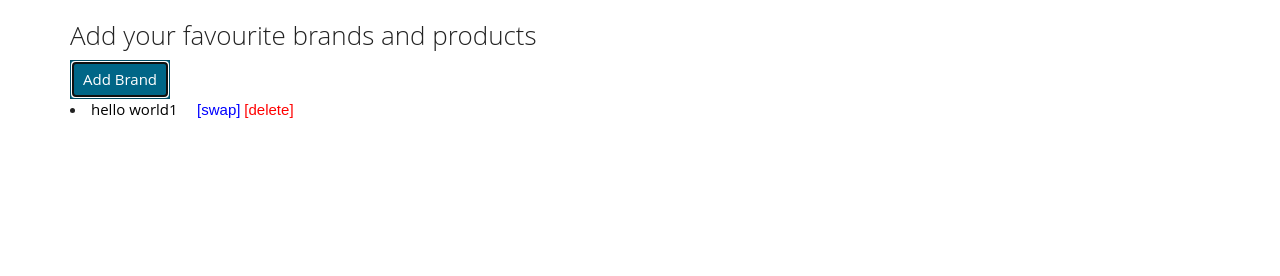
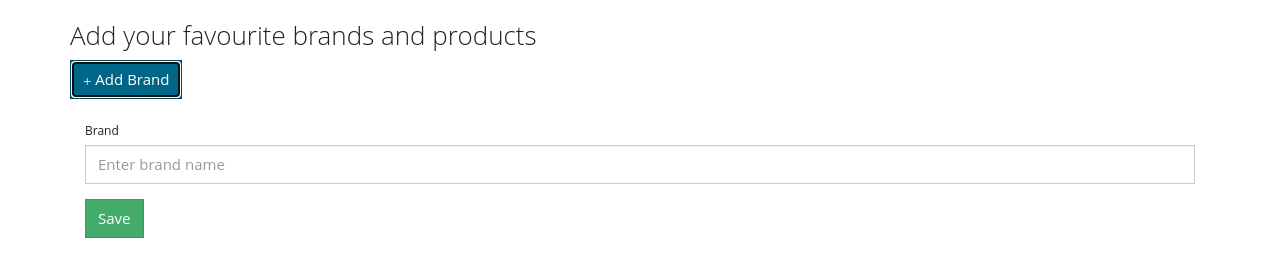
Before and after one commit to supratims/backbone-crud, a website with bundled scripts: page index.html in a window 1280 px wide. Both pictures are taken after a click on the button "Add Brand". Built offline with nearby package versions, Linux system fonts and the light colour scheme; files whose address does not match are found by name.

Commit message:
added functionality to add a top level model, eg brand

```diff
--- a/app/modules/view.js
+++ b/app/modules/view.js
@@ -1,68 +1,77 @@
 (function(){
 
-  // `Backbone.sync`: Overrides persistence storage with dummy function. This enables use of `Model.destroy()` without raising an error.
   Backbone.sync = function(method, model, success, error){
-    success();
+    //alert("deleted !");
+
   }
 
-  var Item = Backbone.Model.extend({
+  var Brand = Backbone.Model.extend({
     defaults: {
-      part1: 'hello',
-      part2: 'world'
+      id: '-1',
+      name: ''
     }
   });
 
-  var List = Backbone.Collection.extend({
-    model: Item
+  var Product = Backbone.Model.extend({
+    defaults: {
+      id: '-1',
+      brandId: '-1',
+      name: ''
+    }
   });
 
-  var ItemView = Backbone.View.extend({
-    tagName: 'li', // name of tag to be created
-    // `ItemView`s now respond to two clickable actions for each `Item`: swap and delete.
+  var BrandList = Backbone.Collection.extend({
+    model: Brand
+  });
+
+  var AddItemPaneView = Backbone.View.extend({
+	tagName: 'div',
+    render: function(){
+    	//consider using a mustache template ?
+    	$(this.el).attr('id', 'addBrandPane').addClass('col-xs-12').addClass('padding-top-20')
+			.append('<div class="form-group"><label class="control-label" for="brand">Brand</label><input type="text" id="brand" class="form-control" placeholder="Enter brand name"></div><button class="btn btn-success savebrandbtn">Save</button>')
+    	return this;
+    },
+    unrender: function(){
+      $(this.el).remove();
+    },
+  });
+
+  var BrandView = Backbone.View.extend({
+    tagName: 'div',
     events: {
-      'click span.swap':  'swap',
-      'click span.delete': 'remove'
+      'click button.btn.removeBrandBtn': 'remove'
     },
-    // `initialize()` now binds model change/removal to the corresponding handlers below.
     initialize: function(){
-      _.bindAll(this, 'render', 'unrender', 'swap', 'remove'); // every function that uses 'this' as the current object should be in here
+      _.bindAll(this, 'render', 'unrender', 'remove'); // every function that uses 'this' as the current object should be in here
 
       this.model.bind('change', this.render);
       this.model.bind('remove', this.unrender);
     },
-    // `render()` now includes two extra `span`s corresponding to the actions swap and delete.
     render: function(){
-      $(this.el).html('<span style="color:black;">'+this.model.get('part1')+' '+this.model.get('part2')+'</span> &nbsp; &nbsp; <span class="swap" style="font-family:sans-serif; color:blue; cursor:pointer;">[swap]</span> <span class="delete" style="cursor:pointer; color:red; font-family:sans-serif;">[delete]</span>');
-      return this; // for chainable calls, like .render().el
+      $(this.el).addClass('panel panel-default')
+      	.append('<div class="panel-heading">Brand #' + this.model.get('id') + ' <button class="pull-right btn btn-xs btn-danger removeBrandBtn">Delete</button> </div>')
+      	.append('<div class="panel-body"> ' + this.model.get('name') + '</div>');
+      return this;
     },
-    // `unrender()`: Makes Model remove itself from the DOM.
     unrender: function(){
       $(this.el).remove();
     },
-    // `swap()` will interchange an `Item`'s attributes. When the `.set()` model function is called, the event `change` will be triggered.
-    swap: function(){
-      var swapped = {
-        part1: this.model.get('part2'),
-        part2: this.model.get('part1')
-      };
-      this.model.set(swapped);
-    },
-    // `remove()`: We use the method `destroy()` to remove a model from its collection. Normally this would also delete the record from its persistent storage, but we have overridden that (see above).
     remove: function(){
       this.model.destroy();
     }
   });
 
-  // Because the new features (swap and delete) are intrinsic to each `Item`, there is no need to modify `ListView`.
-  var ListView = Backbone.View.extend({
-    el: $('#root'), // el attaches to an existing html dom
+  var BrandListView = Backbone.View.extend({
+    el: $('.root'),
     events: {
-      'click button#add': 'addItem'
+      'click button.addBrandBtn': 'showForm',
+      'click button.savebrandbtn': 'addItem',
     },
     initialize: function(){
-      _.bindAll(this, 'render', 'addItem', 'appendItem'); // every function that uses 'this' as the current object should be in here
+      _.bindAll(this, 'render', 'addItem', 'showForm', 'appendItem'); // every function in this view that uses 'this' as the current context should be init here
 
-      this.collection = new List();
+      this.collection = new BrandList();
       this.collection.bind('add', this.appendItem); // collection event binder
 
       this.counter = 0;
@@ -70,27 +79,43 @@
     },
     render: function(){
       var self = this;
-      $(this.el).append("<button class='btn btn-primary' id='add'>Add Brand</button>");
-      _(this.collection.models).each(function(item){ // in case collection is not empty
+      _(this.collection.models).each(function(item){ // load existing collection
         self.appendItem(item);
       }, this);
     },
+    showForm: function() {
+      if (this.addPaneView) return;
+      var addPaneView = new AddItemPaneView();
+      $('.formarea', this.el).html(addPaneView.render().el);
+      console.log(addPaneView.el);
+      this.addPaneView = addPaneView;
+    },
     addItem: function(){
+      if (!$('#brand').val() || !$('#brand').val().trim()) {//move this to a validator
+      	this.addPaneView.$('div.form-group').addClass('has-error');
+	    return;
+      } else {
+        this.addPaneView.$('div.form-group').removeClass('has-error');
+      }
       this.counter++;
-      var item = new Item();
-      item.set({
-        part2: item.get('part2') + this.counter // modify item defaults
+      var brand = new Brand();
+      brand.set({
+        id: this.counter,
+        name: $('#brand').val()
       });
-      this.collection.add(item);
+      this.addPaneView.unrender();
+      this.addPaneView=null;
+      this.collection.add(brand);
     },
-    appendItem: function(item){
-      var itemView = new ItemView({
-        model: item
+    appendItem: function(brand){
+      var brandView = new BrandView({
+        model: brand
       });
-      $(this.el).append(itemView.render().el);
+
+      $('.brandlist', this.el).append(brandView.render().el);
     }
   });
 
-  var listView = new ListView();
+  var brandListView = new BrandListView();
 
 })();
--- /dev/null
+++ b/app/styles/index.css
@@ -0,0 +1,3 @@
+.padding-top-20 {
+	padding-top: 20px;
+}
--- a/index.html
+++ b/index.html
@@ -14,10 +14,13 @@
 <body>
 	<div class="container hero">
 		<h3> Add your favourite brands and products </h3>
-		<div id="root" >
-
+		<div class="root">
+			<button class='btn btn-primary addBrandBtn'><span class="glyphicon glyphicon-plus"></span> Add Brand</button>
+			<div class="formarea"></div>
+			<div class="brandlist col-xs-12"></div>
 		</div>
 	</div>
+
 </body>
 <script src="app/js/jquery.js"></script>
 <script src="app/js/json2.js"></script>
```
